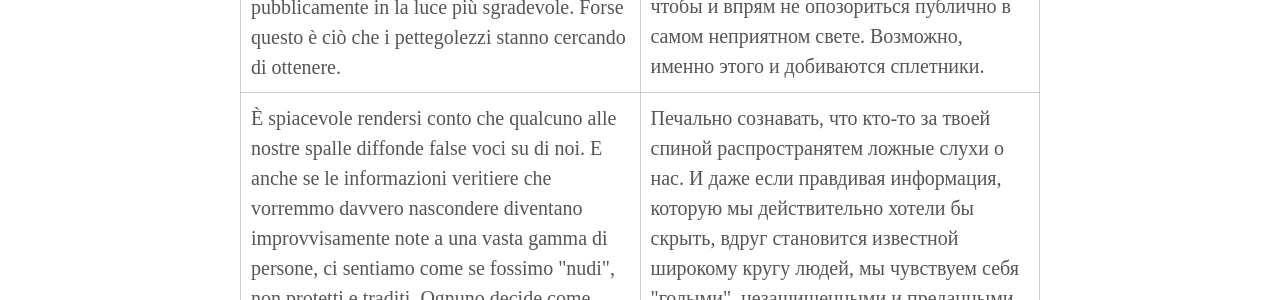
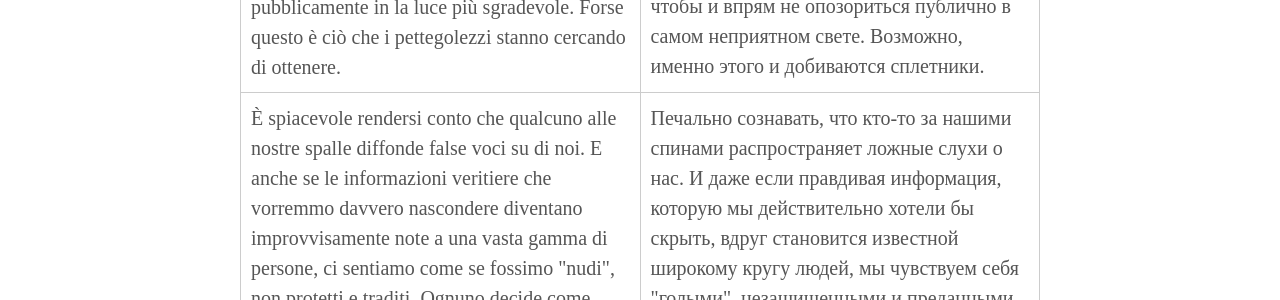
Before and after one commit to postolny/postolny.github.io, a Jekyll site: the page built from _posts/2022-06-27-dietro-le-spalle.md, in a window 1280 px wide and 900 px high, scrolled down 2116 px. Shown: the part 153-453 px from the top of the window. Built offline with Jekyll 4.4.1, drawn with Linux system fonts in a browser that asks for light colours; some of the changed text lies outside the part shown.

Commit message:
Add files via upload

```diff
--- a/_posts/2022-06-27-dietro-le-spalle.md
+++ b/_posts/2022-06-27-dietro-le-spalle.md
@@ -33,7 +33,7 @@ dietro la schiena
 |tra di loro i collaboratori chiamavano Stalin "Padrone"|между собой (за глаза) подчинённые называли Сталина "Хозяином"|
 |Parlare dietro la schiena di una persona, fare insinuazioni così vili, trascendeva la comune decenza.|Обсуждать человека за глаза, распространять такие мерзкие инсинуации – это выходило за пределы правил приличия.|
 |Se scopri che alle tue spalle viene attivamente discusso e detto una bugia, allora, prima di tutto, mantieni il controllo, mantieni la calma e non fare scandali e resa dei conti[^3] sul posto di lavoro, per non disonorare davvero pubblicamente in la luce più sgradevole. Forse questo è ciò che i pettegolezzi stanno cercando di ottenere.|Если ты обнаружишь, что за твоей спиной активно обсуждается и говорится ложь, тогда, прежде всего, держи себя в руках, сохраняй спокойствие и не устраивай скандалов и разборок на рабочем месте, чтобы и впрям не опозориться публично в самом неприятном свете. Возможно, именно этого и добиваются сплетники.|
-|È spiacevole rendersi conto che qualcuno alle nostre spalle diffonde false voci su di noi. E anche se le informazioni veritiere che vorremmo davvero nascondere diventano improvvisamente note a una vasta gamma di persone, ci sentiamo come se fossimo "nudi", non protetti e traditi. Ognuno decide come comportarsi in una situazione del genere.|Печально сознавать, что кто-то за твоей спиной распространятем ложные слухи о нас. И даже если правдивая информация, которую мы действительно хотели бы скрыть, вдруг становится известной широкому кругу людей, мы чувствуем себя "голыми", незащищенными и преданными. Каждый сам решает, как вести себя в такой ситуации.|
+|È spiacevole rendersi conto che qualcuno alle nostre spalle diffonde false voci su di noi. E anche se le informazioni veritiere che vorremmo davvero nascondere diventano improvvisamente note a una vasta gamma di persone, ci sentiamo come se fossimo "nudi", non protetti e traditi. Ognuno decide come comportarsi in una situazione del genere.|Печально сознавать, что кто-то за нашими спинами распространяет ложные слухи о нас. И даже если правдивая информация, которую мы действительно хотели бы скрыть, вдруг становится известной широкому кругу людей, мы чувствуем себя "голыми", незащищенными и преданными. Каждый сам решает, как вести себя в такой ситуации.|
 |Non spettegolare. Sai già quanto sia fastidioso se ne parli alle tue spalle. Ma se non provi a fermarlo, puoi presumere che anche tu sei responsabile della situazione attuale. Ad alcune persone piace semplicemente discutere della vita personale di altre persone, ma ricorda che non saranno in grado[^4] di farlo se non hanno ascoltatori (cioè persone che condividono la loro opinione).|Не сплетничай. Ты уже знаешь, как это неприятно, если об этом говорят за твоей спиной. Но если ты не попытаешься это остановить, то можешь считать, что ты тоже несёшь ответственность за сложившуюся ситуацию. Некоторым людям просто нравится обсуждать личную жизнь других людей, но помни, что они не смогут этого сделать, если у них не будет слушателей (т.е. людей, разделяющих их мнение).|
 
 [^1]: sparlare alle spalle – шептаться по углам; сплетничать, злословить за спиной.
```
